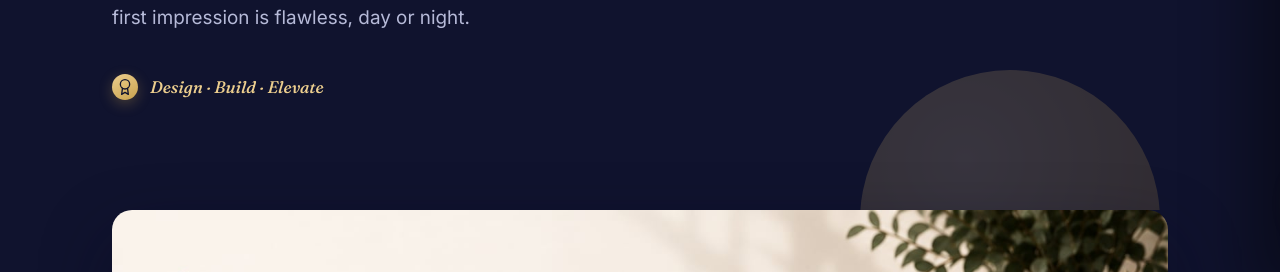
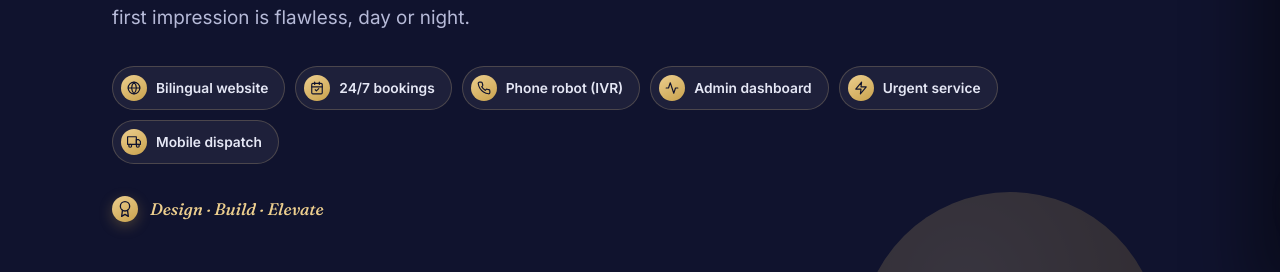
Before and after one commit to yoyoprola-ship-it/notaryhost, a React (Vite) app: page / in a window 1280 px wide. Shown: the part 501-773 px from the top of the page. Built offline with nearby package versions, Linux system fonts and the light colour scheme; no server answers; the database is empty.

Commit message:
Add a quick-glance services strip to the hero
A row of pill chips (icon + label, no copy) listing all six current
services right in the first section, so visitors get the full picture
before scrolling to the detailed sections further down.

```diff
--- a/src/App.css
+++ b/src/App.css
@@ -609,7 +609,49 @@
   max-width: 560px;
   font-size: 1.18rem;
   color: #b6bad8;
-  margin-bottom: 40px;
+  margin-bottom: 32px;
+}
+
+.hero__services {
+  display: flex;
+  flex-wrap: wrap;
+  gap: 10px;
+  list-style: none;
+  padding: 0;
+  margin: 0 0 32px;
+}
+
+.hero__service-chip {
+  display: inline-flex;
+  align-items: center;
+  gap: 9px;
+  padding: 8px 16px 8px 8px;
+  border-radius: 999px;
+  background: rgba(255, 255, 255, 0.06);
+  border: 1px solid rgba(236, 206, 142, 0.22);
+  color: #e5e7f5;
+  font-size: 0.86rem;
+  font-weight: 600;
+  white-space: nowrap;
+  transition: background 0.2s ease, border-color 0.2s ease, transform 0.2s ease;
+}
+
+.hero__service-chip:hover {
+  background: rgba(236, 206, 142, 0.12);
+  border-color: rgba(236, 206, 142, 0.45);
+  transform: translateY(-2px);
+}
+
+.hero__service-icon {
+  display: flex;
+  align-items: center;
+  justify-content: center;
+  width: 26px;
+  height: 26px;
+  border-radius: 50%;
+  flex-shrink: 0;
+  background: linear-gradient(150deg, var(--gold-light), var(--gold));
+  color: var(--navy-900);
 }
 
 .hero__tagline {
--- a/src/sections/Hero.jsx
+++ b/src/sections/Hero.jsx
@@ -1,5 +1,14 @@
 import Icon from '../components/Icon'
 import Reveal from '../components/Reveal'
+
+const services = [
+  { icon: 'globe', label: 'Bilingual website' },
+  { icon: 'calendar', label: '24/7 bookings' },
+  { icon: 'phone', label: 'Phone robot (IVR)' },
+  { icon: 'gauge', label: 'Admin dashboard' },
+  { icon: 'bolt', label: 'Urgent service' },
+  { icon: 'truck', label: 'Mobile dispatch' },
+]
 
 export default function Hero() {
   return (
@@ -29,6 +38,18 @@ export default function Hero() {
           </p>
         </Reveal>
         <Reveal delay={240}>
+          <ul className="hero__services">
+            {services.map((s) => (
+              <li key={s.label} className="hero__service-chip">
+                <span className="hero__service-icon">
+                  <Icon name={s.icon} size={14} />
+                </span>
+                {s.label}
+              </li>
+            ))}
+          </ul>
+        </Reveal>
+        <Reveal delay={320}>
           <div className="hero__tagline">
             <span className="brand__mark brand__mark--sm">
               <Icon name="seal" size={16} />
```
